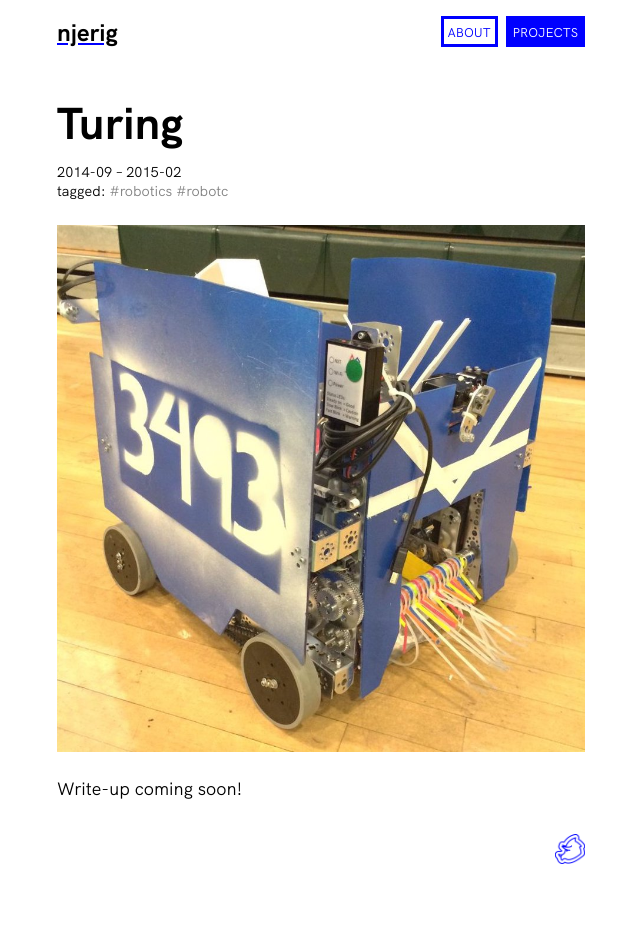
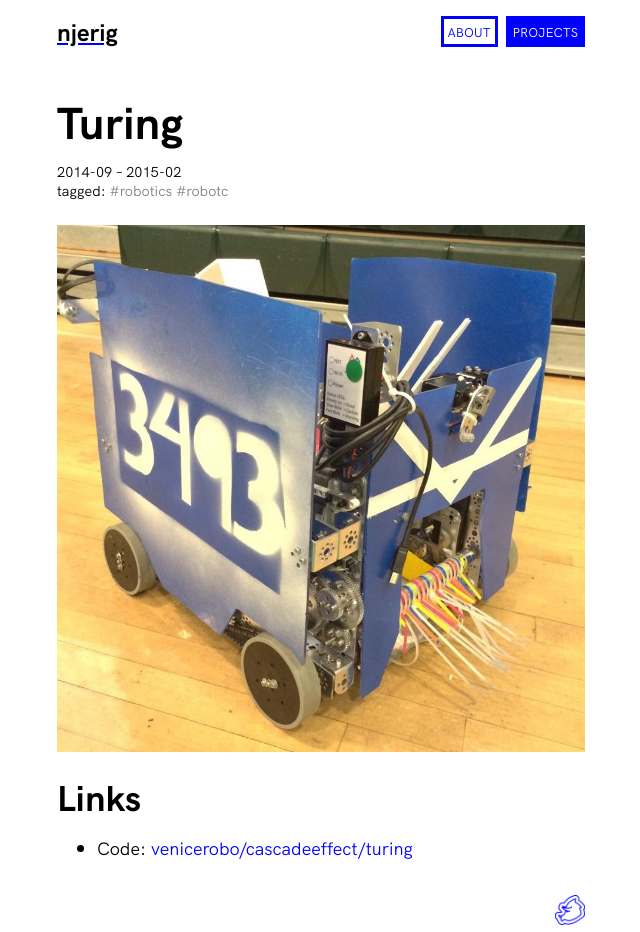
Before and after one commit to njerig/personal-website, a Jekyll site: the page built from _projects/turing.md, in a window 1280 px wide. Shown: the whole page, without its empty margins (319-959 px from the left). Built offline with Jekyll 4.4.1, drawn with Linux system fonts in a browser that asks for light colours.

Commit message:
Add links to Turing

```diff
--- a/_projects/turing.md
+++ b/_projects/turing.md
@@ -8,4 +8,5 @@ start_date: 2014-09
 end_date: 2015-02
 ---
 
-Write-up coming soon!
+## Links
+- Code: [venicerobo/cascadeeffect/turing](https://github.com/venicerobo/cascadeffect/tree/master/Turing)
```
